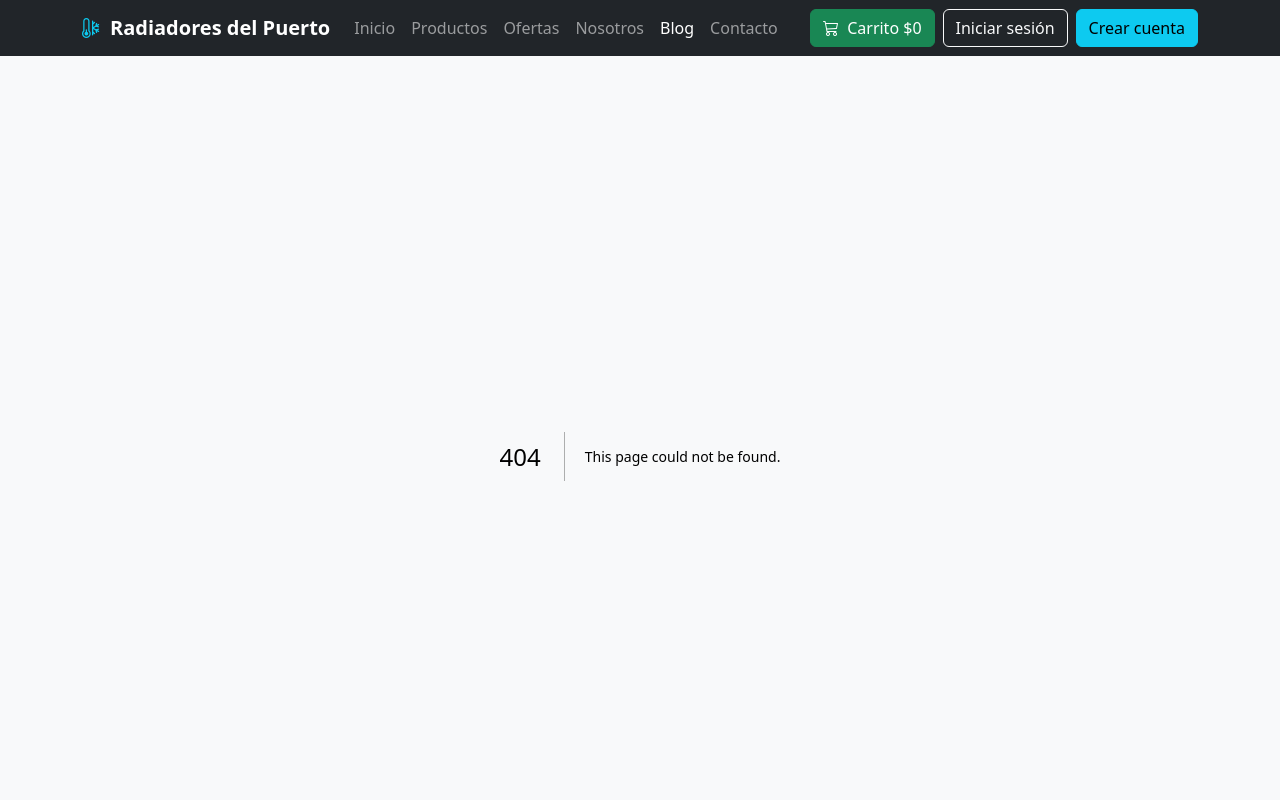
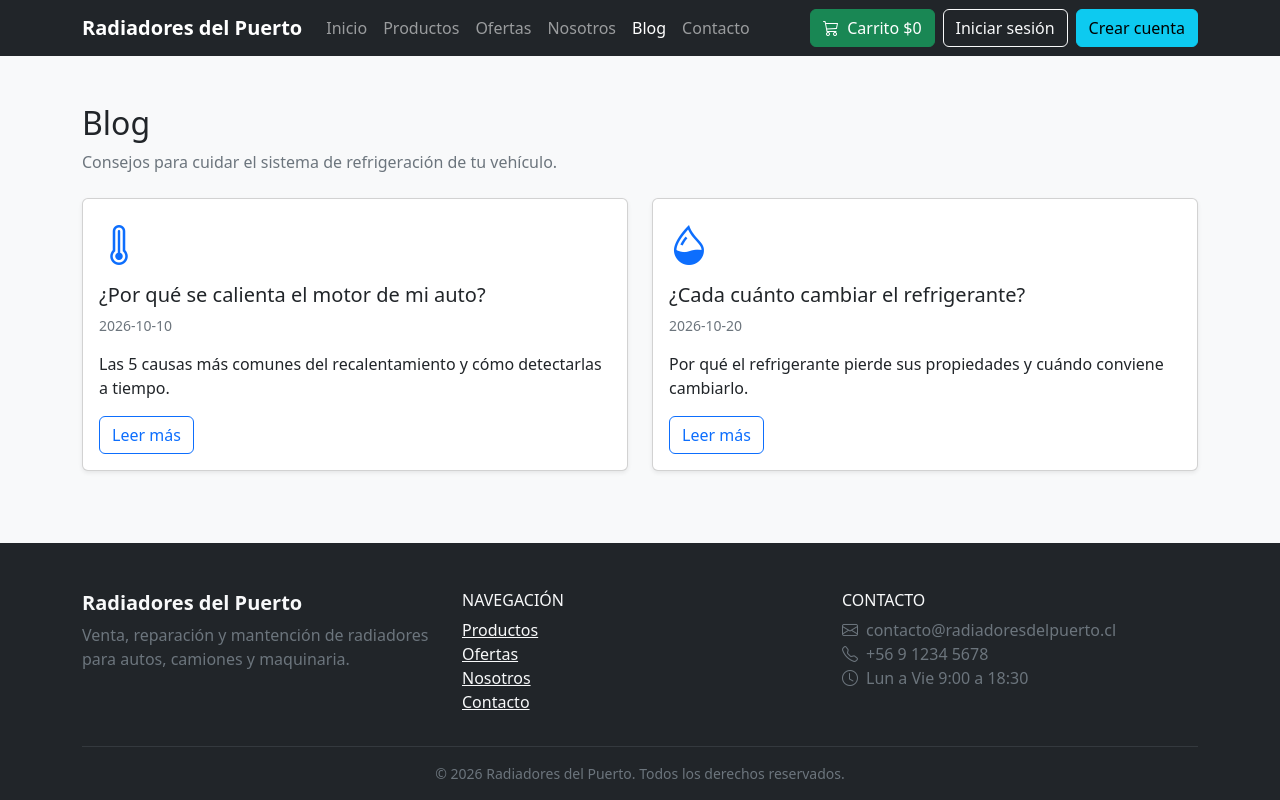
Before and after one commit to beaedov/FullStackEntrega2, a Next.js app: page /blog in a window 1280 px wide. Before the commit this address had no page. Shown: the top 800 px of the page. Built offline with nearby package versions, Linux system fonts and the light colour scheme.

Commit message:
Portada con foto de la empresa, ajustes de navbar, foote e implementacion de blog

```diff
--- /dev/null
+++ b/app/blog/page.tsx
@@ -0,0 +1,29 @@
+import Link from "next/link";
+import { articulos } from "@/data/blog";
+
+export default function Blog() {
+  return (
+    <div className="container py-5">
+      <h1 className="h2">Blog</h1>
+      <p className="text-secondary mb-4">Consejos para cuidar el sistema de refrigeración de tu vehículo.</p>
+
+      <div className="row g-4">
+        {articulos.map((articulo) => (
+          <div className="col-md-6" key={articulo.id}>
+            <div className="card h-100 shadow-sm">
+              <div className="card-body d-flex flex-column">
+                <i className={`bi ${articulo.icono} fs-1 text-primary`}></i>
+                <h2 className="h5 mt-2">{articulo.titulo}</h2>
+                <p className="text-secondary small">{articulo.fecha}</p>
+                <p>{articulo.resumen}</p>
+                <Link href={"/blog/" + articulo.id} className="btn btn-outline-primary mt-auto align-self-start">
+                  Leer más
+                </Link>
+              </div>
+            </div>
+          </div>
+        ))}
+      </div>
+    </div>
+  );
+}
--- a/app/globals.css
+++ b/app/globals.css
@@ -5,15 +5,6 @@
   color: #fff;
 }
 
-.tarjeta-servicio {
-  transition: transform 0.2s ease, box-shadow 0.2s ease;
-}
-
-.tarjeta-servicio:hover {
-  transform: translateY(-4px);
-  box-shadow: 0 0.5rem 1rem rgba(0, 0, 0, 0.12);
-}
-
 .icono-servicio {
   font-size: 2.5rem;
 }
--- a/components/Footer.tsx
+++ b/components/Footer.tsx
@@ -10,7 +10,6 @@ export default function Footer() {
         <div className="row g-4">
           <div className="col-md-4">
             <h5 className="fw-bold">
-              <i className="bi bi-thermometer-snow text-info me-2"></i>
               Radiadores del Puerto
             </h5>
             <p className="text-secondary mb-0">
--- a/components/Navbar.tsx
+++ b/components/Navbar.tsx
@@ -24,7 +24,6 @@ export default function Navbar() {
     <nav className="navbar navbar-expand-lg navbar-dark bg-dark sticky-top">
       <div className="container">
         <Link className="navbar-brand fw-bold" href="/" onClick={() => setAbierto(false)}>
-          <i className="bi bi-thermometer-snow text-info me-2"></i>
           Radiadores del Puerto
         </Link>
 
--- /dev/null
+++ b/data/blog.js
@@ -0,0 +1,35 @@
+// Artículos del blog de RDP
+
+export const articulos = [
+  {
+    id: "1",
+    titulo: "¿Por qué se calienta el motor de mi auto?",
+    fecha: "2026-10-10",
+    resumen: "Las 5 causas más comunes del recalentamiento y cómo detectarlas a tiempo.",
+    icono: "bi-thermometer-high",
+    contenido: [
+      "El recalentamiento del motor es una de las fallas más comunes que recibimos en el taller, y si no se atiende a tiempo puede terminar en una reparación muy costosa.",
+      "La causa más frecuente es el bajo nivel de refrigerante, ya sea por una fuga en el radiador, en las mangueras o en la bomba de agua. Revisa el nivel con el motor frío al menos una vez al mes.",
+      "Otras causas habituales son un radiador con el panal tapado por sarro, un termostato que no abre, un electroventilador que no funciona o una tapa de radiador que ya no mantiene la presión.",
+      "Si ves que la aguja de temperatura sube más de lo normal, detén el auto en un lugar seguro y no abras la tapa del radiador con el motor caliente. Tráelo al taller y te hacemos un diagnóstico.",
+    ],
+  },
+  {
+    id: "2",
+    titulo: "¿Cada cuánto cambiar el refrigerante?",
+    fecha: "2026-10-20",
+    resumen: "Por qué el refrigerante pierde sus propiedades y cuándo conviene cambiarlo.",
+    icono: "bi-droplet-half",
+    contenido: [
+      "El refrigerante no solo evita que el motor se caliente: también protege el sistema contra la corrosión y el congelamiento.",
+      "Con el tiempo pierde esas propiedades. Como regla general, se recomienda cambiarlo cada 2 años o cada 40.000 km, lo que ocurra primero, aunque siempre conviene revisar el manual del vehículo.",
+      "Nunca mezcles refrigerantes de distinto tipo o color, y evita rellenar solo con agua: el agua de la llave deja sarro que tapa el panal del radiador.",
+      "En Radiadores del Puerto hacemos el lavado completo del sistema y el cambio de refrigerante en menos de una hora.",
+    ],
+  },
+];
+
+// Busca un artículo por su id
+export function obtenerArticulo(id) {
+  return articulos.find((a) => a.id === String(id));
+}
```
Also changed, not shown: app/blog/[id]/page.tsx (added, +36 -0 lines), app/page.tsx (+6 -2 lines), public/RDP.jpg (added).
